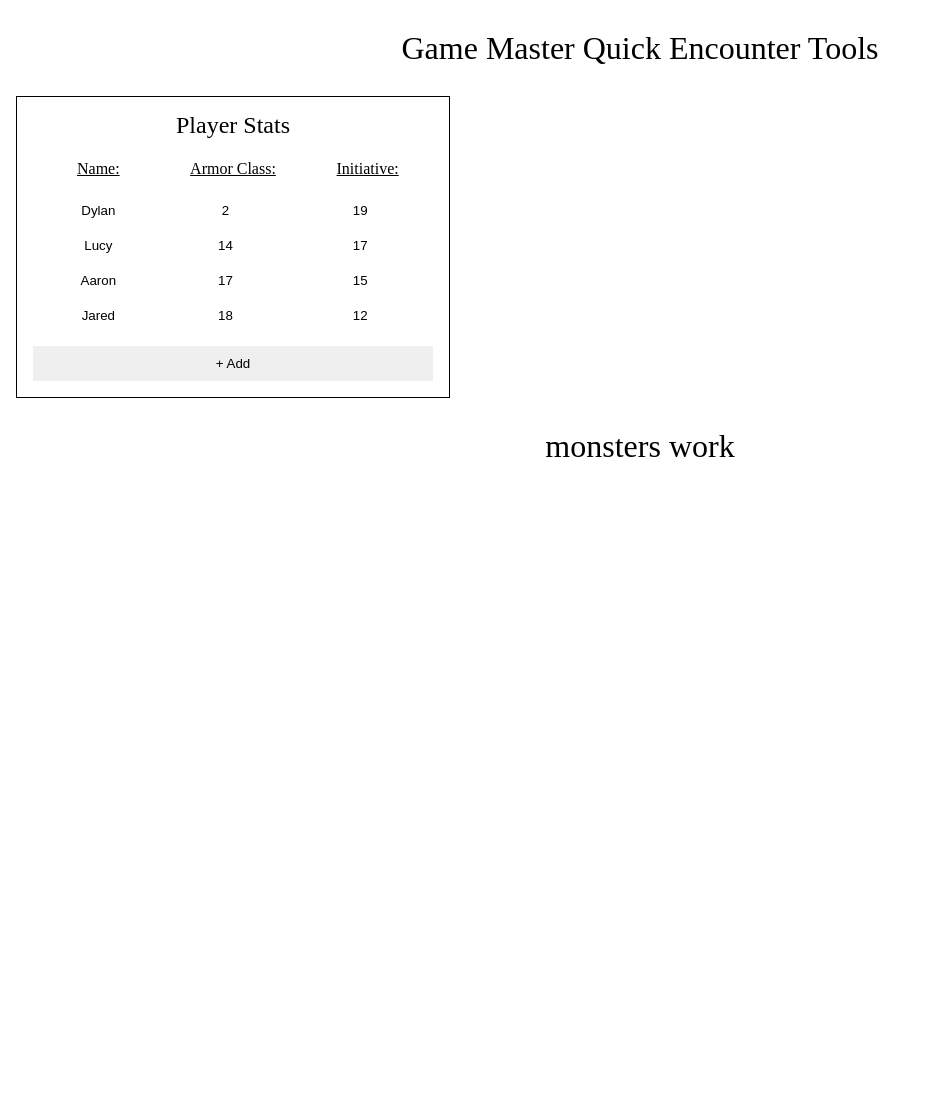
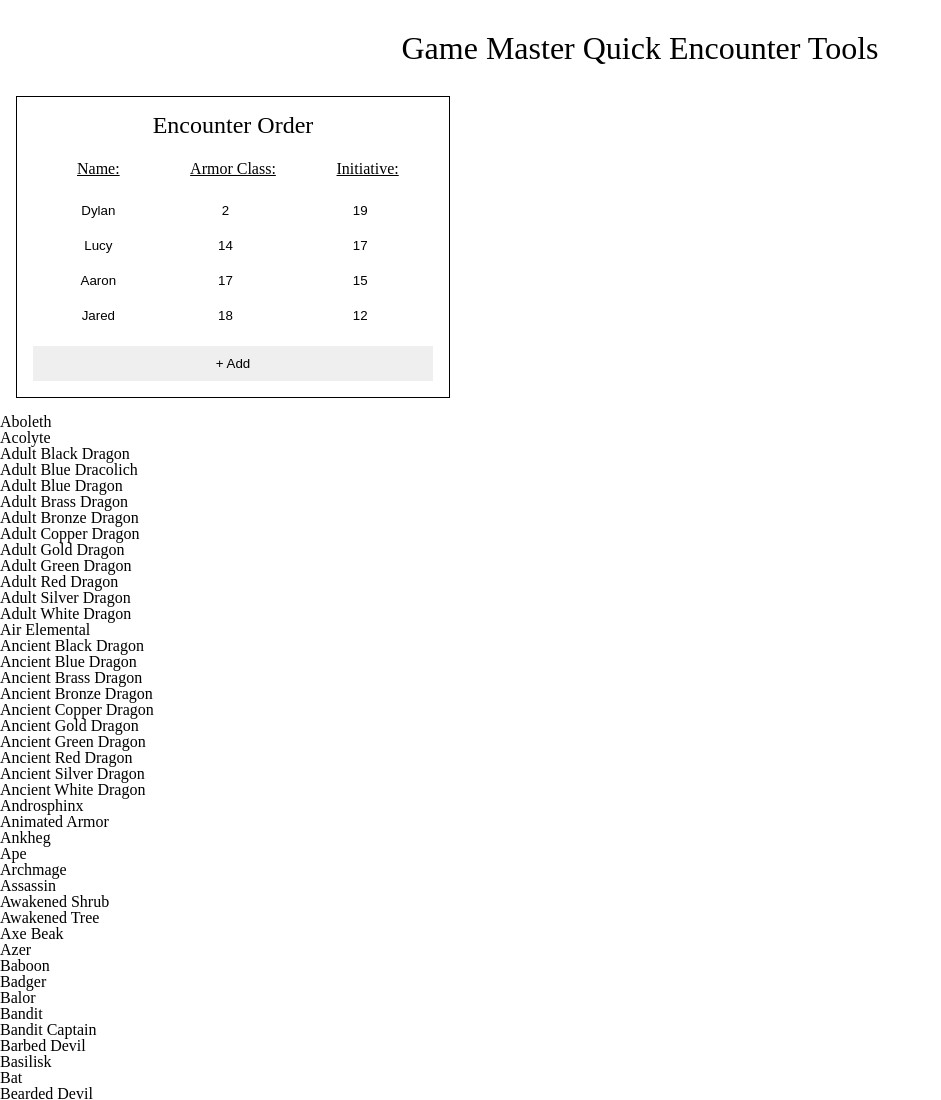
Before and after one commit to Erbnlegend/encounter-tool, a website: page index.html in a window 1280 px wide. Shown: the top 1100 px of the page, without its empty margins (0-941 px from the left). Before the commit the page ends 800 px from the top, so only its background shows below. Drawn offline with Linux system fonts and the light colour scheme.

Commit message:
Change to display data

```diff
--- a/assets/js/views/monsters.html
+++ b/assets/js/views/monsters.html
@@ -1 +1,5 @@
-<h1>monsters work</h1>
+<div id="monsters">
+  <div ng-repeat="monster in monsters | orderBy: 'name'">
+    {{monster.name}}
+  </div>
+</div>
--- a/assets/js/views/players.html
+++ b/assets/js/views/players.html
@@ -1,5 +1,5 @@
 <div id="players">
-  <h2>Player Stats</h2>
+  <h2>Encounter Order</h2>
   <div id="playerField">
     <p>Name: </p>
     <p>Armor Class: </p>
@@ -24,6 +24,4 @@
   <input type="submit" value="+ Add"/>
   </form>
 </div>
-<div id="monsters">
   <monsters></monsters>
-</div>
--- a/package.json
+++ b/package.json
@@ -14,8 +14,8 @@
   "license": "MIT",
   "dependencies": {
     "angular": "1.5.x",
-    "angular-mocks": "1.5.x",
-    "angular-route": "1.5.x"
+    "angular-route": "1.5.x",
+    "jquery": "3.1.1"
   },
   "bugs": {
     "url": "https://github.com/Erbnlegend/encounter-tool/issues"
```
